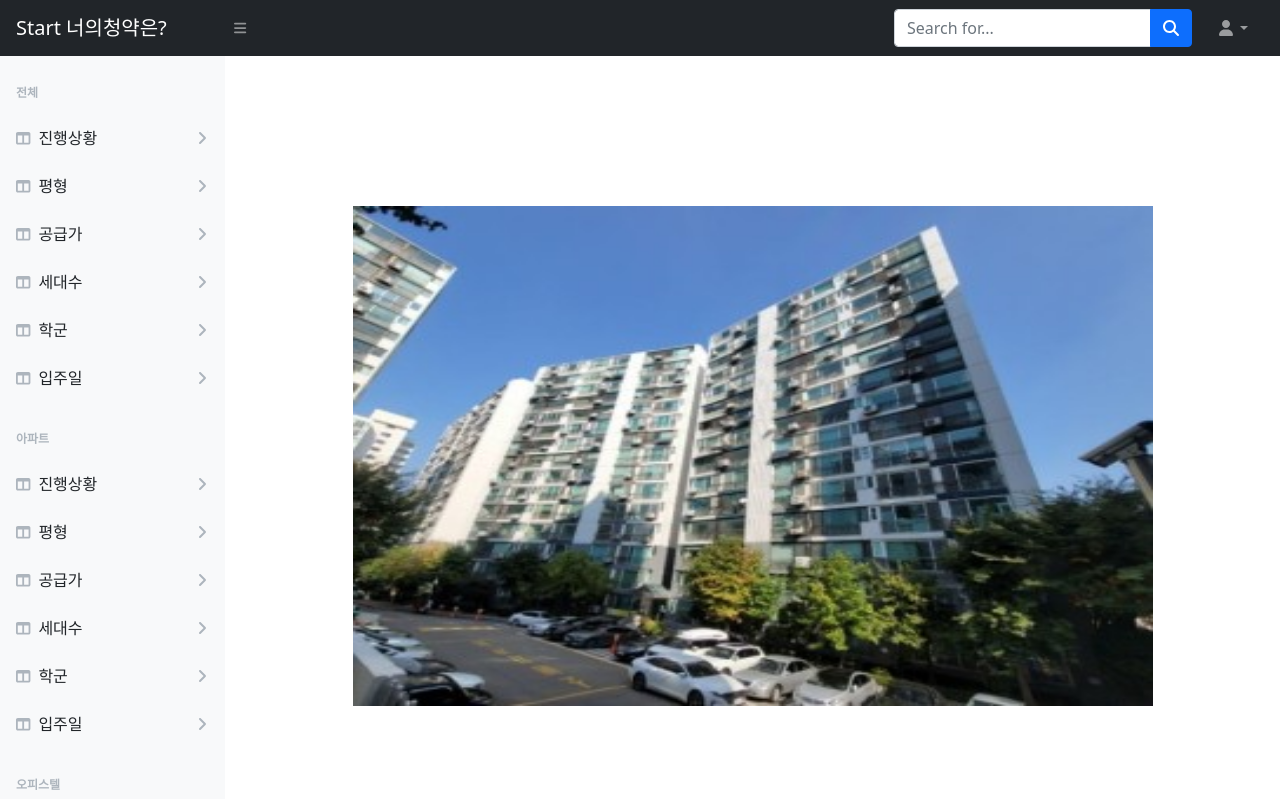
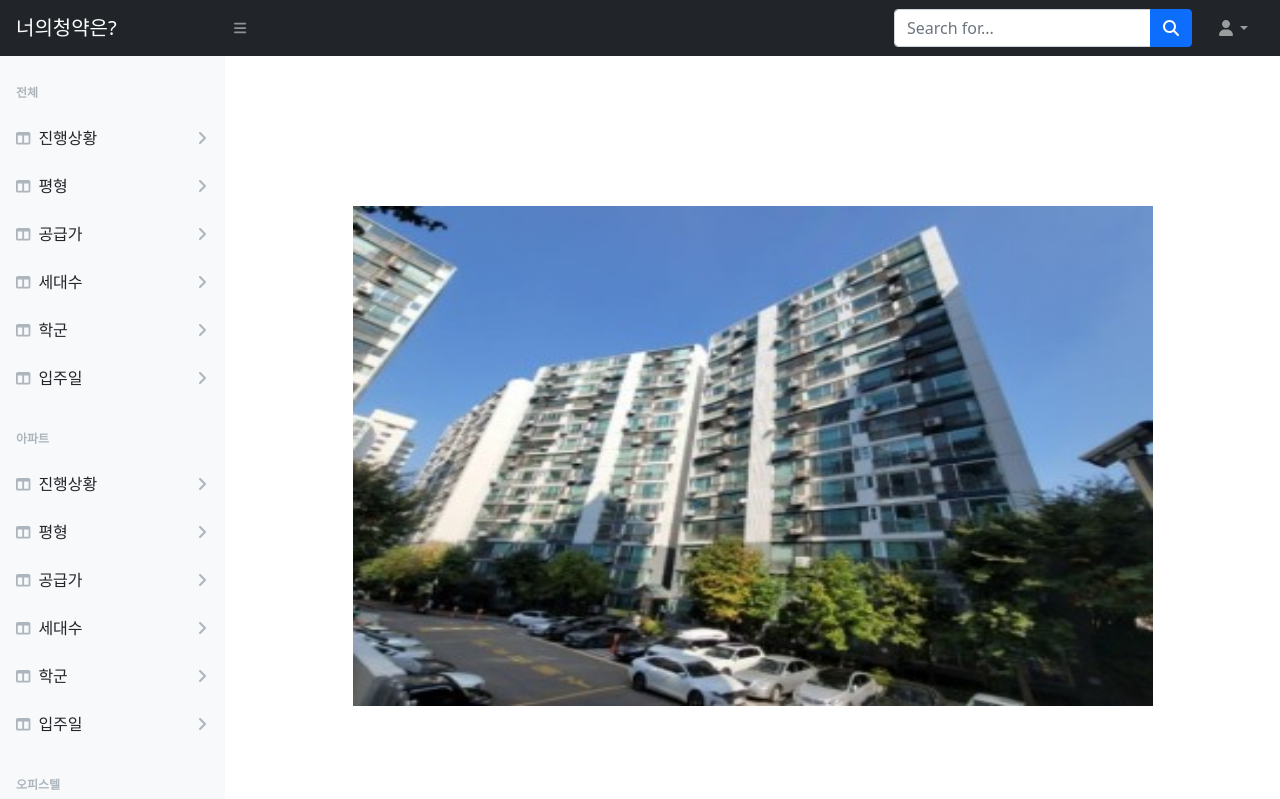
Before and after one commit to leeheerim/your_home, a Django app: page / in a window 1280 px wide. Shown: the top 799 px of the page. Run offline with Django 4.2, Linux system fonts and the light colour scheme; some libraries are stand-ins or nearby versions.

Commit message:
Update home.html

```diff
--- a/yourhomeproject/homeapp/templates/home.html
+++ b/yourhomeproject/homeapp/templates/home.html
@@ -14,7 +14,7 @@
     <body class="sb-nav-fixed">
         <nav class="sb-topnav navbar navbar-expand navbar-dark bg-dark">
             <!-- Navbar Brand-->
-            <a class="navbar-brand ps-3" href="index.html">Start 너의청약은?</a>
+            <a class="navbar-brand ps-3" href="index.html">너의청약은?</a>
             <!-- Sidebar Toggle-->
             <button class="btn btn-link btn-sm order-1 order-lg-0 me-4 me-lg-0" id="sidebarToggle" href="#!"><i class="fas fa-bars"></i></button>
             <!-- Navbar Search-->
```
